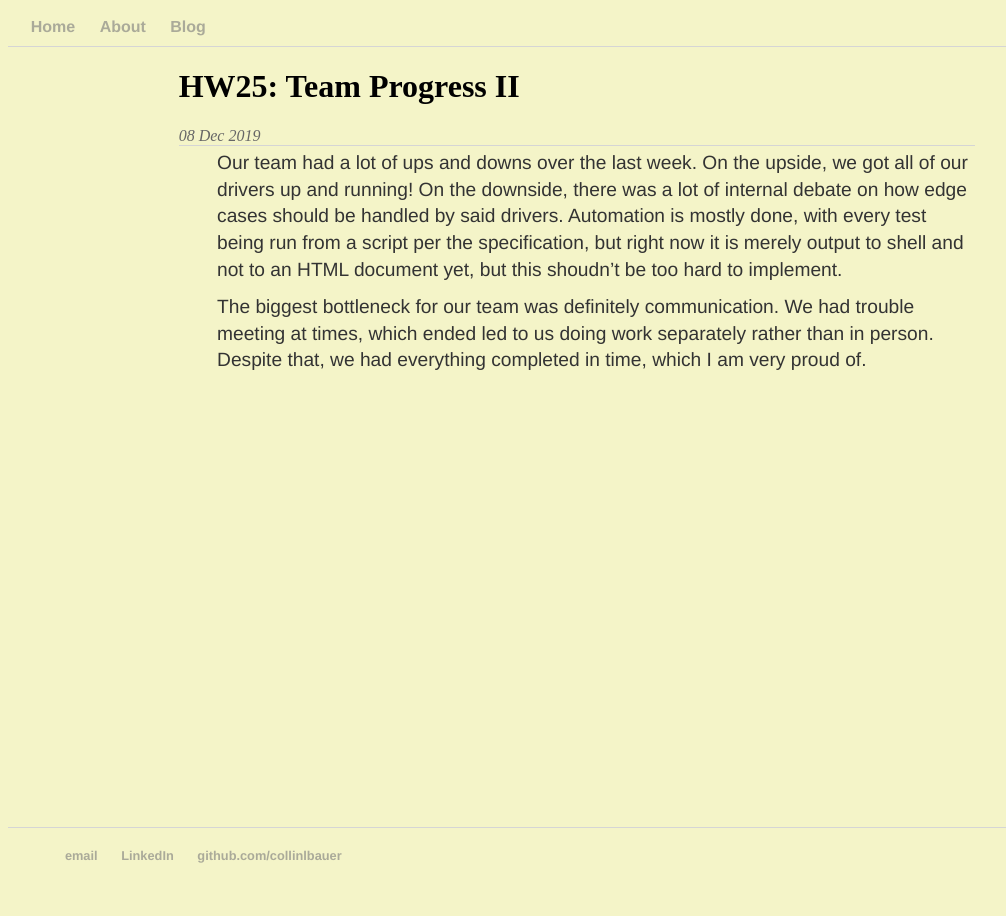
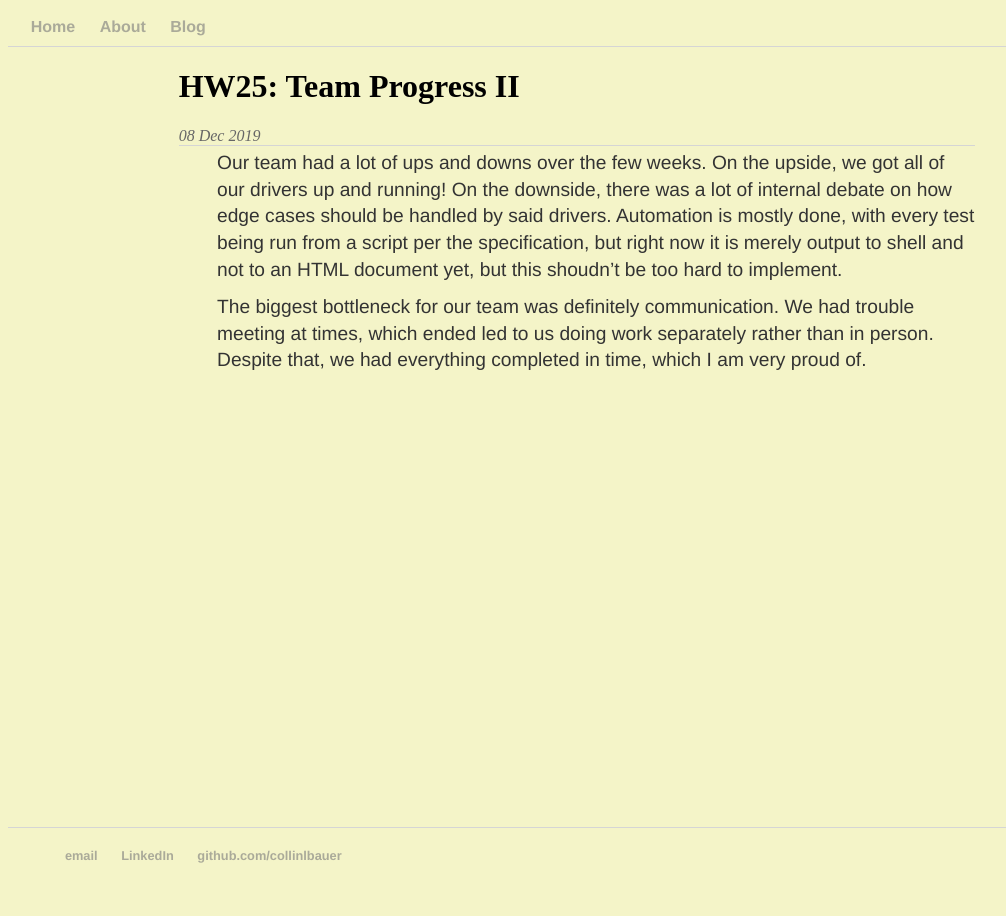
Before and after one commit to CollinLBauer/collinlbauer.github.io, a Jekyll site: the page built from _posts/2019-12-08-HW25-Team-Progress-II.md, in a window 1280 px wide. Shown: the whole page, without its empty margins (0-1006 px from the left). Built offline with Jekyll 4.4.1, drawn with Linux system fonts in a browser that asks for light colours.

Commit message:
correction

```diff
--- a/_posts/2019-12-08-HW25-Team-Progress-II.md
+++ b/_posts/2019-12-08-HW25-Team-Progress-II.md
@@ -4,6 +4,6 @@ title: "HW25: Team Progress II"
 date: 2019-12-08
 ---
 
-Our team had a lot of ups and downs over the last week. On the upside, we got all of our drivers up and running! On the downside, there was a lot of internal debate on how edge cases should be handled by said drivers. Automation is mostly done, with every test being run from a script per the specification, but right now it is merely output to shell and not to an HTML document yet, but this shoudn't be too hard to implement.
+Our team had a lot of ups and downs over the few weeks. On the upside, we got all of our drivers up and running! On the downside, there was a lot of internal debate on how edge cases should be handled by said drivers. Automation is mostly done, with every test being run from a script per the specification, but right now it is merely output to shell and not to an HTML document yet, but this shoudn't be too hard to implement.
 
 The biggest bottleneck for our team was definitely communication. We had trouble meeting at times, which ended led to us doing work separately rather than in person. Despite that, we had everything completed in time, which I am very proud of.
```
